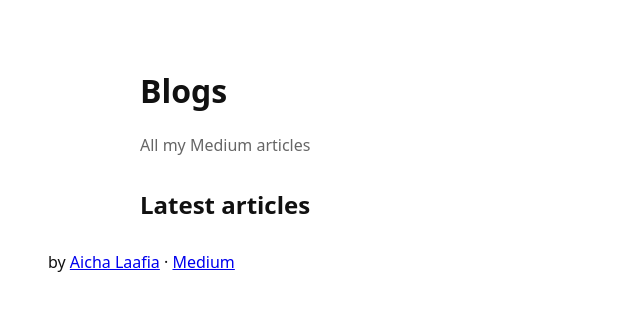
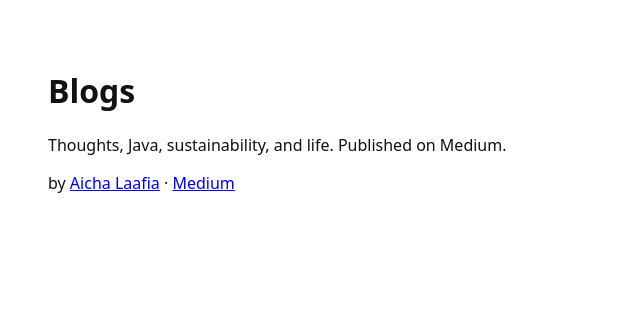
Before and after one commit to alaafia/blogs, a plain HTML site: page index.html in a window 1280 px wide. Shown: the whole page, without its empty margins (0-640 px from the left). Drawn offline with Linux system fonts and the light colour scheme; no server answers.

Commit message:
Refactor index.html to include header and articles grid
Replaced the main section with a header and updated the subtitle.

```diff
--- a/index.html
+++ b/index.html
@@ -7,14 +7,13 @@
 </head>
 <body>
 
+  <header>
+    <h1>Blogs</h1>
+    <p>Thoughts, Java, sustainability, and life. Published on Medium.</p>
+  </header>
+
   <main>
-    <h1>Blogs</h1>
-    <p class="subtitle">All my Medium articles</p>
-
-    <section>
-      <h2>Latest articles</h2>
-      <div class="carousel" id="blogs-carousel"></div>
-    </section>
+    <div class="articles-grid" id="blogs-grid"></div>
   </main>
 
   <footer>
```
